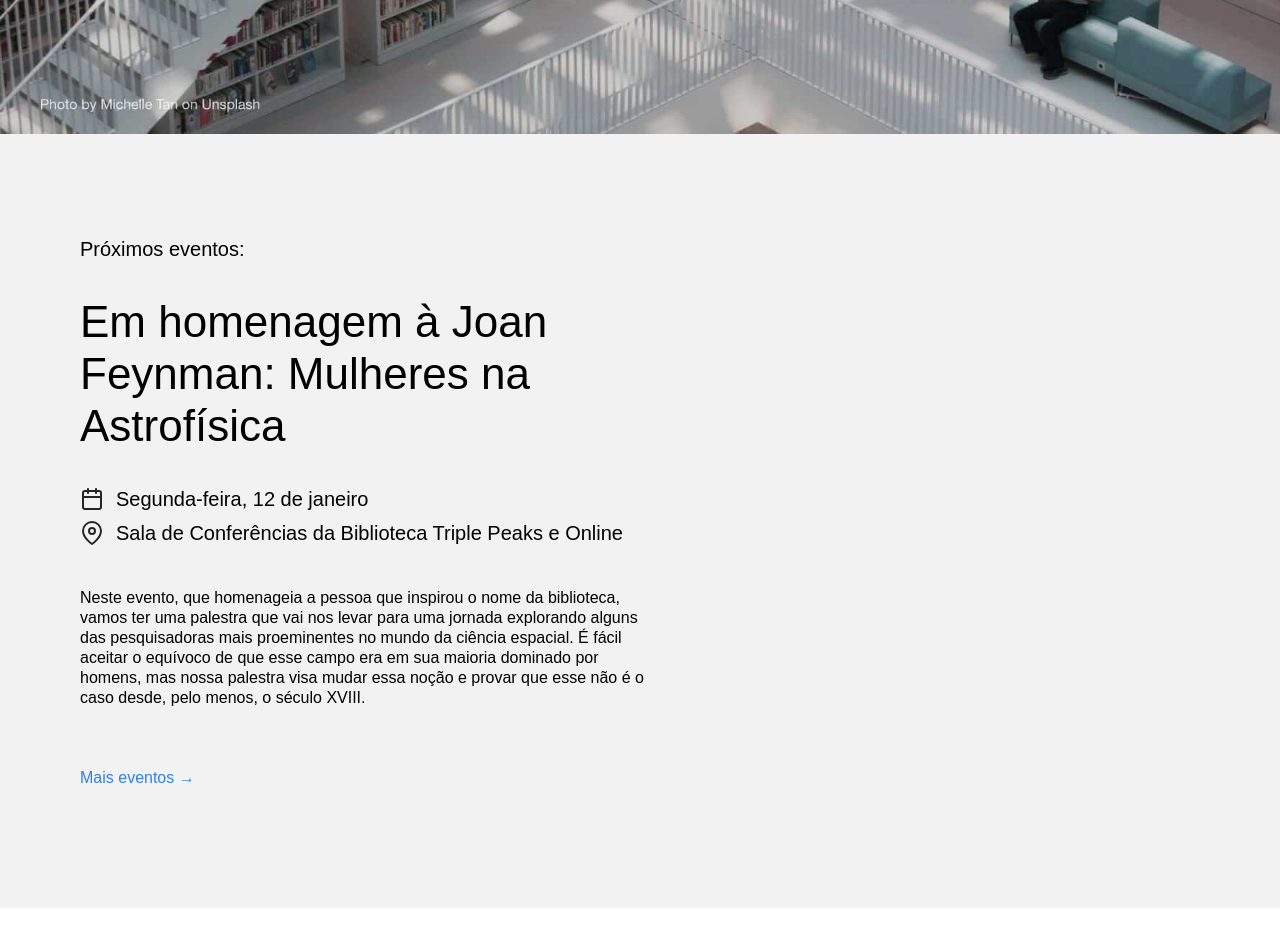
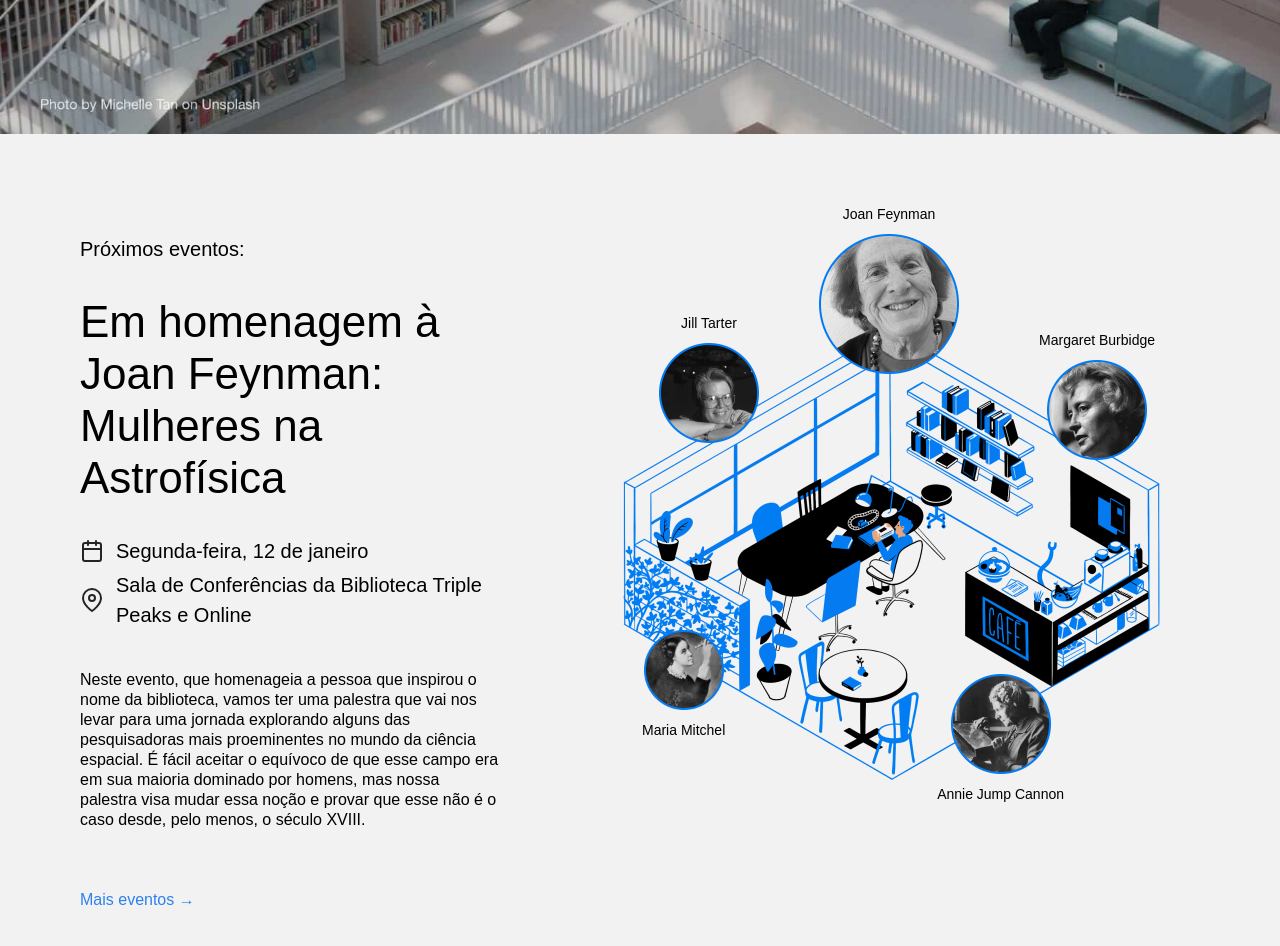
Before and after one commit to Lucas2907/web_project_library, a plain HTML site: page index.html in a window 1280 px wide. Shown: the part 1960-2906 px from the top of the page. Before the commit the page ends 2868 px from the top, so only its background shows below. Drawn offline with Linux system fonts and the light colour scheme.

Commit message:
Finalizar layout seção events

```diff
--- a/index.html
+++ b/index.html
@@ -1,5 +1,5 @@
 <!DOCTYPE html>
-<html lang="pt">
+<html lang="pt-br">
   <head>
     <meta charset="UTF-8" />
     <meta name="viewport" content="width=device-width, initial-scale=1.0" />
@@ -24,7 +24,7 @@
               <a class="nav__link" href="#staff">Escolhas da Equipe</a>
             </li>
             <li>
-              <a class="nav__link">Eventos</a>
+              <a class="nav__link" href="#events">Eventos</a>
             </li>
             <li>
               <a class="nav__link">Seja um membro</a>
@@ -131,7 +131,7 @@
             </li>
           </ul>
         </section>
-        <section class="events">
+        <section class="events" id="events">
           <div class="events__content">
             <h2 class="events__heading">Próximos eventos:</h2>
             <h3 class="events__title">
@@ -168,7 +168,53 @@
             </p>
             <a href="#" class="events__more">Mais eventos &rarr;</a>
           </div>
-          <!-- Comece a criar a composição aqui -->
+          <div class="events__cover">
+            <img
+              src="./images/cafe.png"
+              alt="Imagem de um escritório com uma mesa de reunião, prateleiras com livros, um pequeno café no canto e plantas decorativas. Há uma pessoa sentada em uma cadeira, trabalhando em uma mesa com laptops e livros. "
+              class="events__image"
+            />
+            <div class="person person_name_feynman">
+              <p class="person__caption">Joan Feynman</p>
+              <img
+                src="./images/person_feynman.png"
+                alt="Retrato da Joan Feynman"
+                class="person__image person__image_size_l"
+              />
+            </div>
+            <div class="person person_name_burbidge">
+              <p class="person__caption">Margaret Burbidge</p>
+              <img
+                src="./images/person_burbidge.png"
+                alt="Retrato da Margaret Burbidge"
+                class="person__image person__image_size_m"
+              />
+            </div>
+            <div class="person person_name_cannon">
+              <img
+                src="./images/person_cannon.png"
+                alt="Retrato  da Annie Jump Cannon"
+                class="person__image person__image_size_m"
+              />
+              <p class="person__caption">Annie Jump Cannon</p>
+            </div>
+            <div class="person person_name_mitchell">
+              <img
+                src="./images/person_mitchell.png"
+                alt="Retrato da Maria Mitchel"
+                class="person__image person__image_size_s"
+              />
+              <p class="person__caption">Maria Mitchel</p>
+            </div>
+            <div class="person person_name_tarter">
+              <p class="person__caption">Jill Tarter</p>
+              <img
+                src="./images/person_tarter.png"
+                alt="Retrato da Jill Tarter"
+                class="person__image person__image_size_m"
+              />
+            </div>
+          </div>
         </section>
       </main>
     </div>
--- a/styles/style.css
+++ b/styles/style.css
@@ -114,7 +114,7 @@
   margin: 68px auto 0;
   display: flex;
   flex-wrap: wrap;
-  justify-content:center;
+  justify-content: center;
   gap: 40px;
   list-style-type: none;
   padding: 0;
@@ -220,63 +220,68 @@
 }
 
 .events__cover {
-  /* flex-grow: 1;
+  flex-grow: 1;
   flex-shrink: 0;
   flex-basis: 780px;
   max-width: 780px;
-  position: relative; */
+  position: relative;
 }
 
 .events__image {
-  /* max-width: 100%; */
+  max-width: 100%;
 }
 
 .person {
-  /* position: absolute;
+  position: absolute;
   display: flex;
   align-items: center;
   flex-direction: column;
-  gap: 10px; */
+  gap: 10px;
 }
 
 .person_name_feynman {
-  /* Use os valores corretos das propriedades top/right/bottom/left para posicionar o elemento */
+  top: -30px;
+  left: 319px;
 }
 
 .person_name_burbidge {
-  /* Use os valores corretos das propriedades top/right/bottom/left para posicionar o elemento */
+  top: 96px;
+  right: 125px;
 }
 
 .person_name_cannon {
-  /* Use os valores corretos das propriedades top/right/bottom/left para posicionar o elemento */
+  bottom: 18px;
+  right: 216px;
 }
 
 .person_name_mitchell {
-  /* Use os valores corretos das propriedades top/right/bottom/left para posicionar o elemento */
+  bottom: 82px;
+  left: 142px;
 }
 
 .person_name_tarter {
-  /* Use os valores corretos das propriedades top/right/bottom/left para posicionar o elemento */
+  top: 79px;
+  left: 159px;
 }
 
 .person__image {
-  /* max-width: 100%; */
+  max-width: 100%;
 }
 
 .person__image_size_l {
-  /* width: 140px; */
+  width: 140px;
 }
 
 .person__image_size_m {
-  /* width: 100px; */
+  width: 100px;
 }
 
 .person__image_size_s {
-  /* width: 80px; */
+  width: 80px;
 }
 
 .person__caption {
-  /* text-align: center;
+  text-align: center;
   font-size: 14px;
-  margin: 0; */
+  margin: 0;
 }
```
